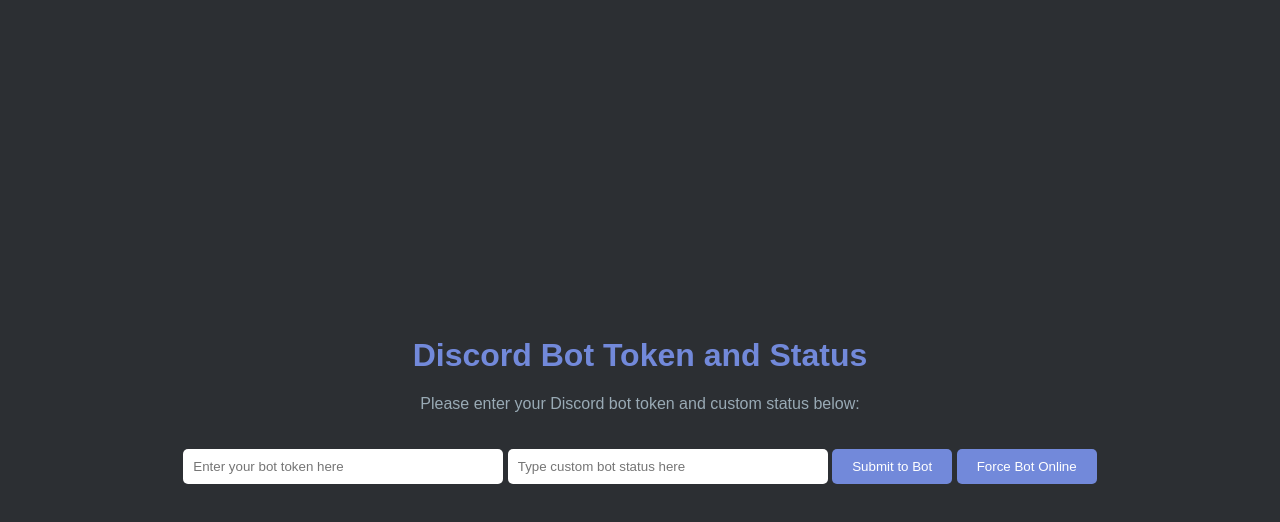
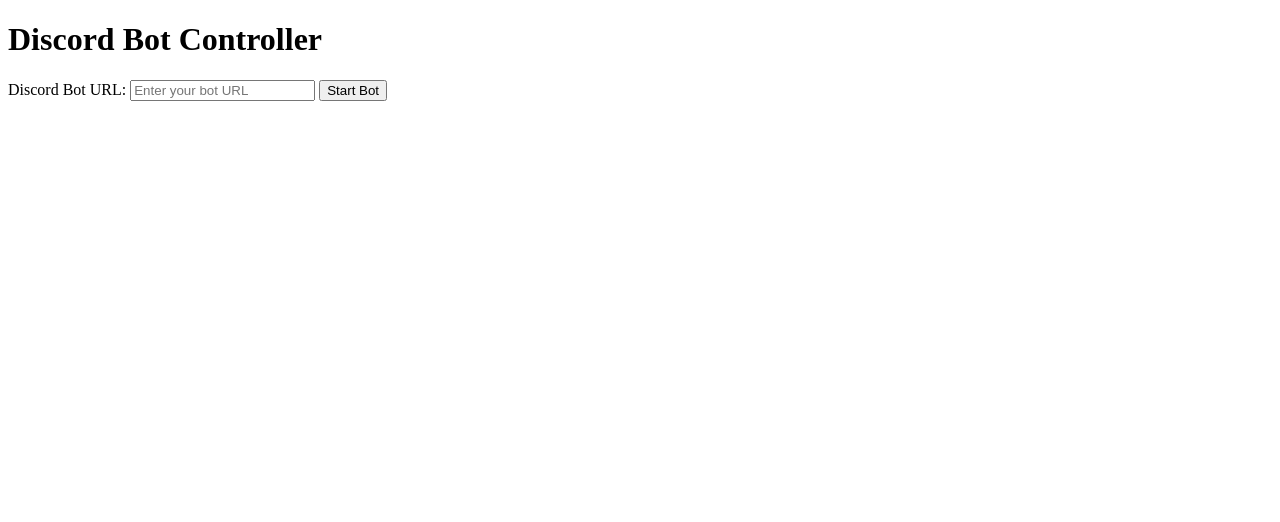
Before and after one commit to TheRealNibby/nibbys-corner, a browser extension: page botify.html in a window 1280 px wide. Drawn offline with Linux system fonts and the light colour scheme.

Commit message:
Update botify.html

```diff
--- a/botify.html
+++ b/botify.html
@@ -3,101 +3,18 @@
 <head>
     <meta charset="UTF-8">
     <meta name="viewport" content="width=device-width, initial-scale=1.0">
-    <title>Discord Bot Token and Status</title>
-    <style>
-        body {
-            background-color: #2c2f33;
-            color: #ffffff;
-            font-family: Arial, sans-serif;
-            margin: 0;
-            padding: 0;
-            display: flex;
-            justify-content: center;
-            align-items: center;
-            height: 100vh;
-        }
-
-        .container {
-            text-align: center;
-        }
-
-        h1 {
-            color: #7289da;
-        }
-
-        p {
-            color: #99aab5;
-        }
-
-        input[type="text"] {
-            padding: 10px;
-            margin-top: 20px;
-            border: none;
-            border-radius: 5px;
-            width: 300px;
-        }
-
-        button {
-            padding: 10px 20px;
-            margin-top: 10px;
-            border: none;
-            border-radius: 5px;
-            background-color: #7289da;
-            color: white;
-            cursor: pointer;
-        }
-
-        button:hover {
-            background-color: #5a6ebc;
-        }
-    </style>
+    <title>Discord Bot Controller</title>
 </head>
 <body>
-    <div class="container">
-        <h1>Discord Bot Token and Status</h1>
-        <p>Please enter your Discord bot token and custom status below:</p>
-        <input type="text" id="tokenInput" placeholder="Enter your bot token here">
-        <input type="text" id="statusInput" placeholder="Type custom bot status here">
-        <button onclick="submitToBot()">Submit to Bot</button>
-        <button onclick="forceBotOnline()">Force Bot Online</button>
-    </div>
+    <h1>Discord Bot Controller</h1>
+    <label for="botUrl">Discord Bot URL:</label>
+    <input type="text" id="botUrl" placeholder="Enter your bot URL">
+    <button onclick="startBot()">Start Bot</button>
 
     <script>
-        function submitToBot() {
-            const token = document.getElementById('tokenInput').value;
-            const status = document.getElementById('statusInput').value;
-            if (token && status) {
-                fetch('/submit', {
-                    method: 'POST',
-                    headers: {
-                        'Content-Type': 'application/json'
-                    },
-                    body: JSON.stringify({ token: token, status: status })
-                })
-                .then(response => response.json())
-                .then(data => alert(data.message))
-                .catch(error => alert('Error: ' + error));
-            } else {
-                alert('Please enter both a token and a custom status.');
-            }
-        }
-
-        function forceBotOnline() {
-            const token = document.getElementById('tokenInput').value;
-            if (token) {
-                fetch('/force-online', {
-                    method: 'POST',
-                    headers: {
-                        'Content-Type': 'application/json'
-                    },
-                    body: JSON.stringify({ token: token })
-                })
-                .then(response => response.json())
-                .then(data => alert(data.message))
-                .catch(error => alert('Error: ' + error));
-            } else {
-                alert('Please enter a token to force the bot online.');
-            }
+        function startBot() {
+            const botUrl = document.getElementById('botUrl').value;
+            alert('Bot URL: ' + botUrl + '\nAction: Start Bot');
         }
     </script>
 </body>
```
